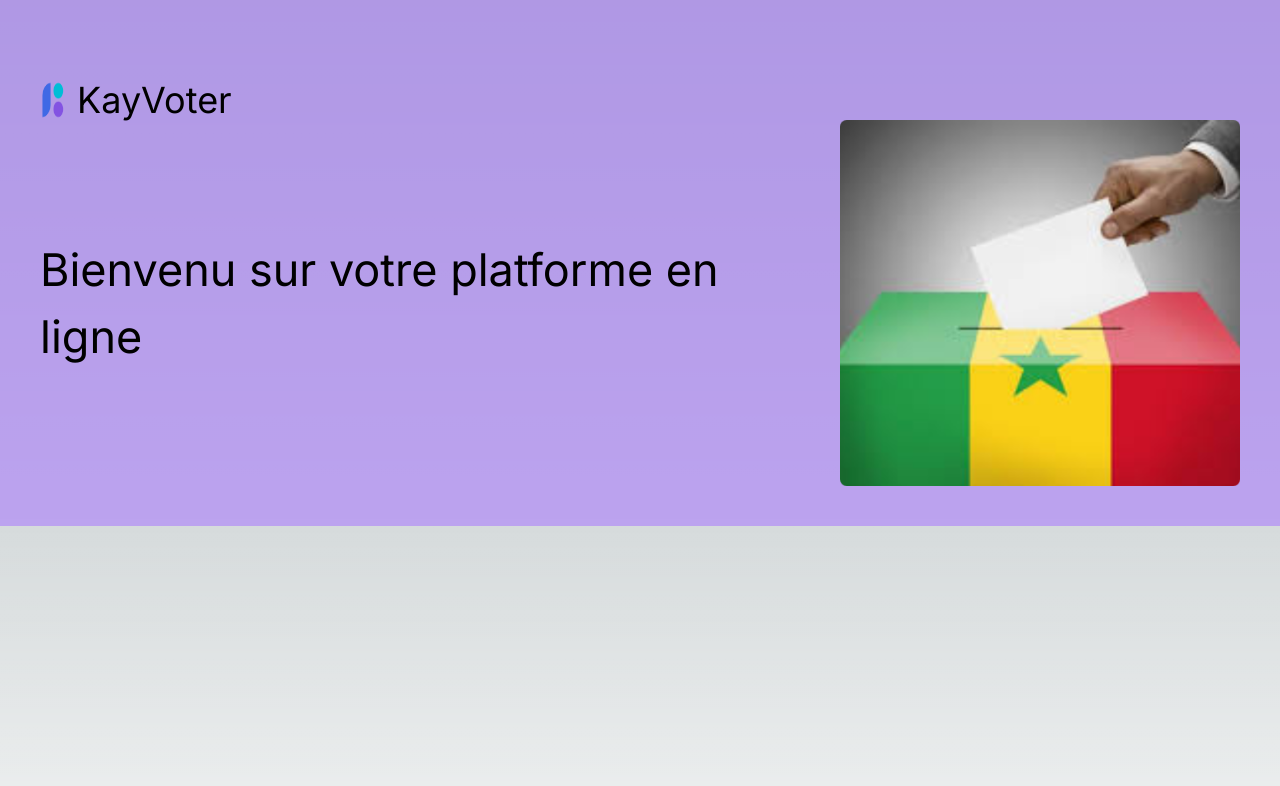
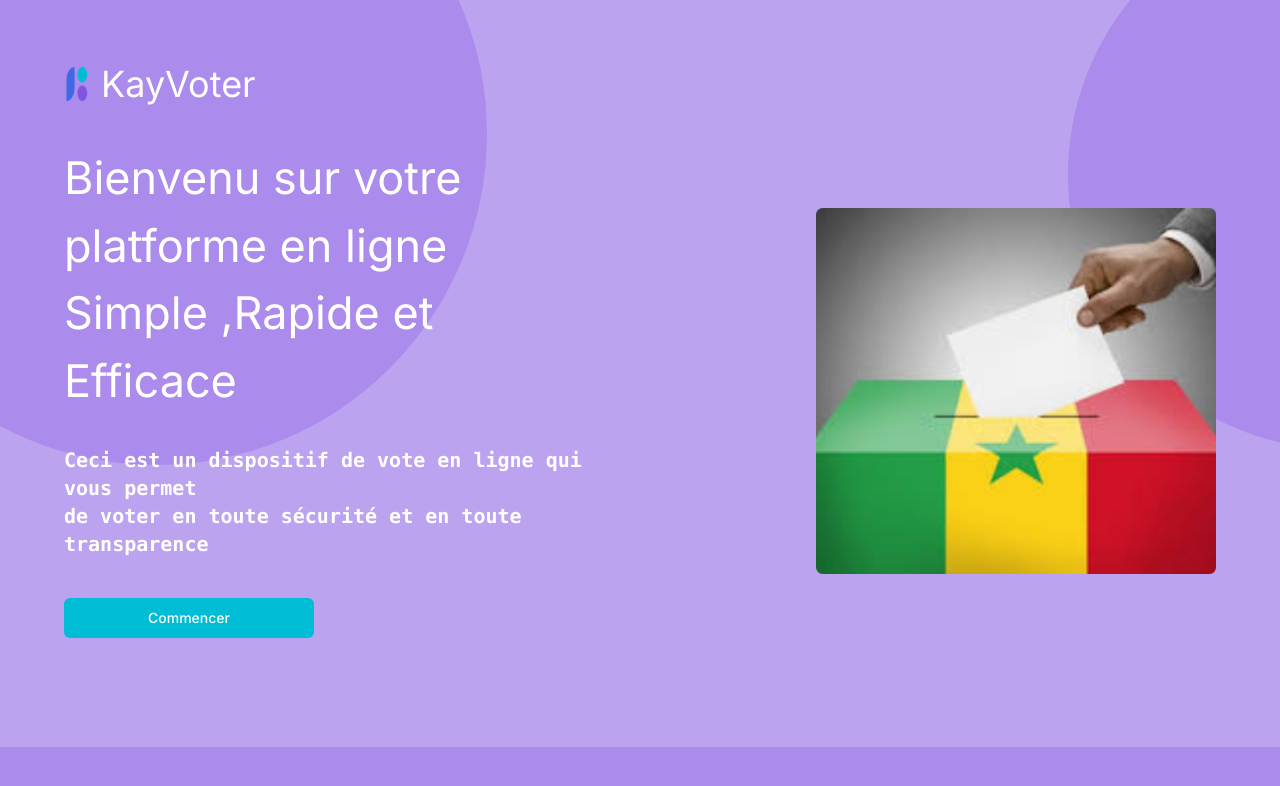
Before and after one commit to madicke12/kay-voter, a Next.js app: page / in a window 1280 px wide. Shown: the top 786 px of the page. Built offline with nearby package versions, Linux system fonts and the light colour scheme.

Commit message:
completed the home page

```diff
--- a/src/app/globals.css
+++ b/src/app/globals.css
@@ -2,32 +2,79 @@
   @tailwind components;
   @tailwind utilities;
 
+  @layer base {
     :root {
-  --foreground-rgb: 0, 0, 0;
-  --background-start-rgb: 214, 219, 220;
-  --background-end-rgb: 255, 255, 255;
+      --background: 0 0% 100%;
+      --foreground: 240 10% 3.9%;
+
+      --card: 0 0% 100%;
+      --card-foreground: 240 10% 3.9%;
+
+      --popover: 0 0% 100%;
+      --popover-foreground: 240 10% 3.9%;
+
+      --primary: 240 5.9% 10%;
+      --primary-foreground: 0 0% 98%;
+
+      --secondary: 240 4.8% 95.9%;
+      --secondary-foreground: 240 5.9% 10%;
+
+      --muted: 240 4.8% 95.9%;
+      --muted-foreground: 240 3.8% 46.1%;
+
+      --accent: 240 4.8% 95.9%;
+      --accent-foreground: 240 5.9% 10%;
+
+      --destructive: 0 84.2% 60.2%;
+      --destructive-foreground: 0 0% 98%;
+
+      --border: 240 5.9% 90%;
+      --input: 240 5.9% 90%;
+      --ring: 240 10% 3.9%;
+
+      --radius: 0.5rem;
     }
 
-@media (prefers-color-scheme: dark) {
-  :root {
-    --foreground-rgb: 255, 255, 255;
-    --background-start-rgb: 0, 0, 0;
-    --background-end-rgb: 0, 0, 0;
+    .dark {
+      --background: 240 10% 3.9%;
+      --foreground: 0 0% 98%;
+
+      --card: 240 10% 3.9%;
+      --card-foreground: 0 0% 98%;
+
+      --popover: 240 10% 3.9%;
+      --popover-foreground: 0 0% 98%;
+
+      --primary: 0 0% 98%;
+      --primary-foreground: 240 5.9% 10%;
+
+      --secondary: 240 3.7% 15.9%;
+      --secondary-foreground: 0 0% 98%;
+
+      --muted: 240 3.7% 15.9%;
+      --muted-foreground: 240 5% 64.9%;
+
+      --accent: 240 3.7% 15.9%;
+      --accent-foreground: 0 0% 98%;
+
+      --destructive: 0 62.8% 30.6%;
+      --destructive-foreground: 0 0% 98%;
+
+      --border: 240 3.7% 15.9%;
+      --input: 240 3.7% 15.9%;
+      --ring: 240 4.9% 83.9%;
     }
   }
 
+  @layer base {
+    * {
+      @apply border-border;
+    }
     body {
-  color: rgb(var(--foreground-rgb));
-  background: linear-gradient(
-      to bottom,
-      transparent,
-      rgb(var(--background-end-rgb))
-    )
-    rgb(var(--background-start-rgb));
+      @apply bg-background text-foreground;
+    }
   }
 
-@layer utilities {
-  .text-balance {
-    text-wrap: balance;
+  .yamba{
+    background-image: url('../../assets/Container\ 45\ \(1\).png');
   }
-}
--- a/src/app/page.tsx
+++ b/src/app/page.tsx
@@ -1,18 +1,29 @@
 import Image from "next/image";
 import l from '../../assets/Image2560.png'
 import i from '../../assets/Image 9.png'
+import { Button } from "@/components/ui/button";
+import Link from "next/link";
 export default function Home() {
   return (
-    <main className=" w-full bg-yamba h-full p-10">
-      <nav className="flex mr-3 mt-10 text-4xl"> <Image className="mr-3 "  height={20}  alt="" width={25} src={l}/>KayVoter</nav>
-      <div className="flex item">
+    <main className=" w-full yamba h-screen p-16 text-white">
+      <nav className="flex mr-3  text-4xl "> <Image className="mr-3 " height={20} alt="" width={25} src={l} />KayVoter</nav>
+      <div className="flex  mt-10">
         <div className="flex items-center  justify-center">
-        <div >
-          <span className=" text-[45px] w-24 mt-10 mr-10">
-            Bienvenu sur votre platforme en ligne
-          </span>
-        </div>
-        <Image src={i}  alt="" height={400} width={400}/>
+          <div className="mr-52">
+            <span className=" text-[45px]  mt-10 ">
+              Bienvenu sur votre <br />platforme en ligne<br />
+              Simple ,Rapide et Efficace
+            </span>
+            <div className="mt-8">
+            <span className=" font-mono font-bold text-xl">
+              Ceci est un dispositif de vote en ligne qui vous permet <br/>de voter en toute sécurité
+              et en toute transparence
+            </span>
+            </div>
+
+            <Button className="mt-10 bg-main hover:bg-cyan-400 w-[250px]" asChild ><Link href={'/login'}> Commencer</Link></Button>
+          </div>
+          <Image src={i} alt="" height={400} width={400} />
         </div>
       </div>
     </main>
--- /dev/null
+++ b/src/components/ui/button.tsx
@@ -0,0 +1,56 @@
+import * as React from "react"
+import { Slot } from "@radix-ui/react-slot"
+import { cva, type VariantProps } from "class-variance-authority"
+
+import { cn } from "@/lib/utils"
+
+const buttonVariants = cva(
+  "inline-flex items-center justify-center whitespace-nowrap rounded-md text-sm font-medium ring-offset-background transition-colors focus-visible:outline-none focus-visible:ring-2 focus-visible:ring-ring focus-visible:ring-offset-2 disabled:pointer-events-none disabled:opacity-50",
+  {
+    variants: {
+      variant: {
+        default: "bg-primary text-primary-foreground hover:bg-primary/90",
+        destructive:
+          "bg-destructive text-destructive-foreground hover:bg-destructive/90",
+        outline:
+          "border border-input bg-background hover:bg-accent hover:text-accent-foreground",
+        secondary:
+          "bg-secondary text-secondary-foreground hover:bg-secondary/80",
+        ghost: "hover:bg-accent hover:text-accent-foreground",
+        link: "text-primary underline-offset-4 hover:underline",
+      },
+      size: {
+        default: "h-10 px-4 py-2",
+        sm: "h-9 rounded-md px-3",
+        lg: "h-11 rounded-md px-8",
+        icon: "h-10 w-10",
+      },
+    },
+    defaultVariants: {
+      variant: "default",
+      size: "default",
+    },
+  }
+)
+
+export interface ButtonProps
+  extends React.ButtonHTMLAttributes<HTMLButtonElement>,
+    VariantProps<typeof buttonVariants> {
+  asChild?: boolean
+}
+
+const Button = React.forwardRef<HTMLButtonElement, ButtonProps>(
+  ({ className, variant, size, asChild = false, ...props }, ref) => {
+    const Comp = asChild ? Slot : "button"
+    return (
+      <Comp
+        className={cn(buttonVariants({ variant, size, className }))}
+        ref={ref}
+        {...props}
+      />
+    )
+  }
+)
+Button.displayName = "Button"
+
+export { Button, buttonVariants }
--- /dev/null
+++ b/src/lib/utils.ts
@@ -0,0 +1,6 @@
+import { type ClassValue, clsx } from "clsx"
+import { twMerge } from "tailwind-merge"
+
+export function cn(...inputs: ClassValue[]) {
+  return twMerge(clsx(inputs))
+}
--- a/tailwind.config.ts
+++ b/tailwind.config.ts
@@ -1,23 +1,82 @@
-import type { Config } from "tailwindcss";
+import type { Config } from "tailwindcss"
 
-const config: Config = {
+const config = {
+  darkMode: ["class"],
   content: [
-    "./src/pages/**/*.{js,ts,jsx,tsx,mdx}",
-    "./src/components/**/*.{js,ts,jsx,tsx,mdx}",
-    "./src/app/**/*.{js,ts,jsx,tsx,mdx}",
-  ],
+    './pages/**/*.{ts,tsx}',
+    './components/**/*.{ts,tsx}',
+    './app/**/*.{ts,tsx}',
+    './src/**/*.{ts,tsx}',
+    "./assets/**/*.{png,jpg,jpeg,svg}"
+	],
+  prefix: "",
   theme: {
+    container: {
+      center: true,
+      padding: "2rem",
+      screens: {
+        "2xl": "1400px",
+      },
+    },
     extend: {
-      backgroundImage: {
-        "gradient-radial": "radial-gradient(var(--tw-gradient-stops))",
-        "gradient-conic":
-          "conic-gradient(from 180deg at 50% 50%, var(--tw-gradient-stops))",
+      colors: {
+        main:"#00BDD6FF",
+        border: "hsl(var(--border))",
+        input: "hsl(var(--input))",
+        ring: "hsl(var(--ring))",
+        background: "hsl(var(--background))",
+        foreground: "hsl(var(--foreground))",
+        primary: {
+          DEFAULT: "hsl(var(--primary))",
+          foreground: "hsl(var(--primary-foreground))",
+        },
+        secondary: {
+          DEFAULT: "hsl(var(--secondary))",
+          foreground: "hsl(var(--secondary-foreground))",
+        },
+        destructive: {
+          DEFAULT: "hsl(var(--destructive))",
+          foreground: "hsl(var(--destructive-foreground))",
+        },
+        muted: {
+          DEFAULT: "hsl(var(--muted))",
+          foreground: "hsl(var(--muted-foreground))",
+        },
+        accent: {
+          DEFAULT: "hsl(var(--accent))",
+          foreground: "hsl(var(--accent-foreground))",
+        },
+        popover: {
+          DEFAULT: "hsl(var(--popover))",
+          foreground: "hsl(var(--popover-foreground))",
+        },
+        card: {
+          DEFAULT: "hsl(var(--card))",
+          foreground: "hsl(var(--card-foreground))",
+        },
       },
-      colors: {
-        yamba : " #A07CE9B3"
-      }
+      borderRadius: {
+        lg: "var(--radius)",
+        md: "calc(var(--radius) - 2px)",
+        sm: "calc(var(--radius) - 4px)",
+      },
+      keyframes: {
+        "accordion-down": {
+          from: { height: "0" },
+          to: { height: "var(--radix-accordion-content-height)" },
+        },
+        "accordion-up": {
+          from: { height: "var(--radix-accordion-content-height)" },
+          to: { height: "0" },
+        },
+      },
+      animation: {
+        "accordion-down": "accordion-down 0.2s ease-out",
+        "accordion-up": "accordion-up 0.2s ease-out",
+      },
     },
   },
-  plugins: [],
-};
-export default config;
+  plugins: [require("tailwindcss-animate")],
+} satisfies Config
+
+export default config
```
Also changed, not shown: package.json (+7 -1 lines), components.json (added), 1 other file (tests, documents, lock files or other folders). Lines whose indentation alone changed are shown as unchanged.
